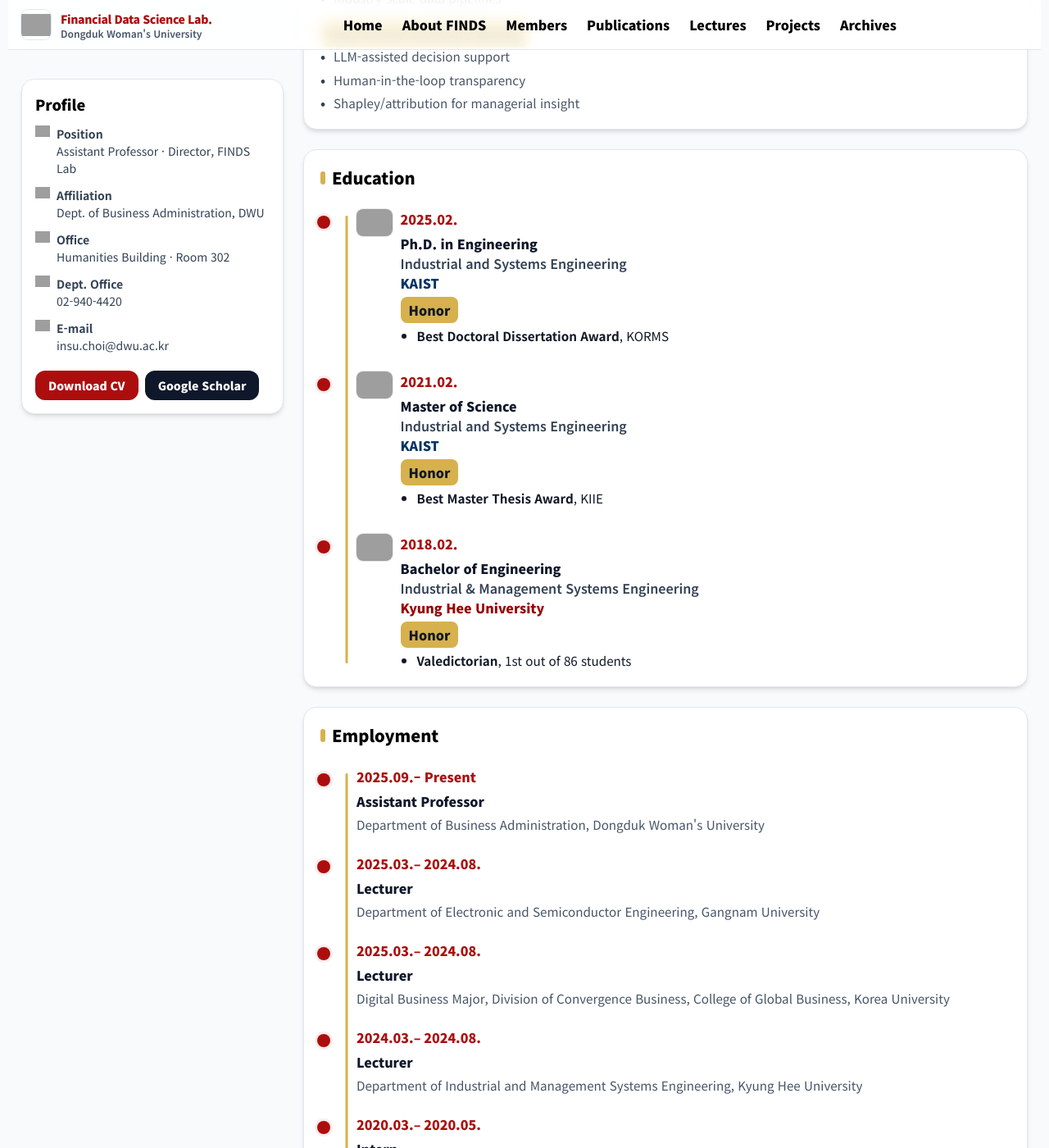
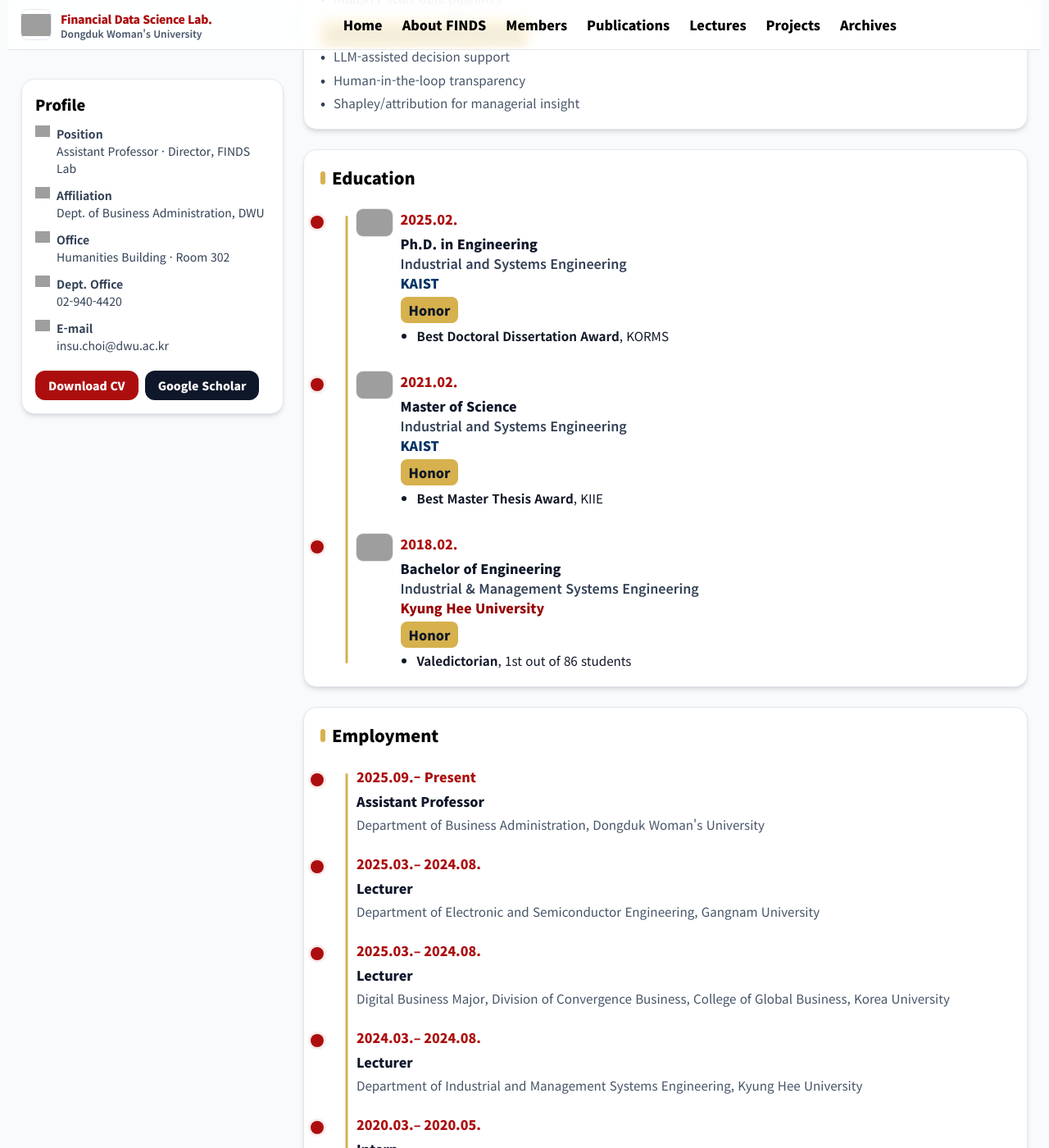
Before and after one commit to FinDS-Lab/site, a Jekyll site: the page built from members-director.html, in a window 1280 px wide and 1400 px high, scrolled down 2602 px. Shown: the whole window at 82% size. Built offline with Jekyll 4.4.1, drawn with Linux system fonts in a browser that asks for light colours; nearby versions of some CDN libraries; grey boxes are pictures that could not be loaded.

Commit message:
Update members-director.html

```diff
--- a/members-director.html
+++ b/members-director.html
@@ -92,7 +92,7 @@ permalink: /members-director.html
     --gold:#d6b14d;
     --year-size:16px;      /* 날짜 폰트 & bullet 지름 (약 +2pt) */
     --axis-x:2rem;         /* 골드 라인(center) x 위치 */
-    --dot-offset:-4.5rem;    /* bullet center = axis + offset (음수면 축보다 왼쪽) */
+    --dot-offset:-5rem;    /* bullet center = axis + offset (음수면 축보다 왼쪽) */
   }
 
   /* 타임라인: bullet은 왼쪽, 황금색 선은 그보다 오른쪽(뒤) — 겹치도록 */
```
